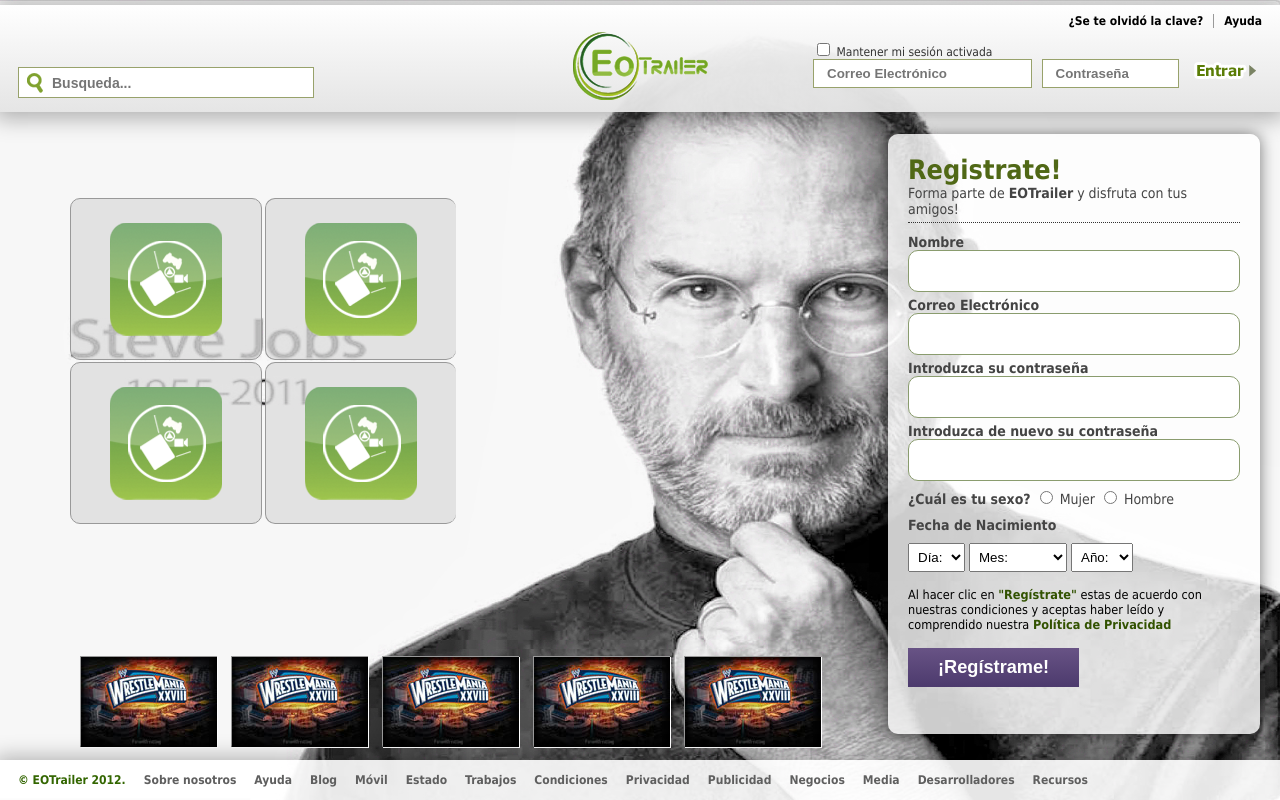
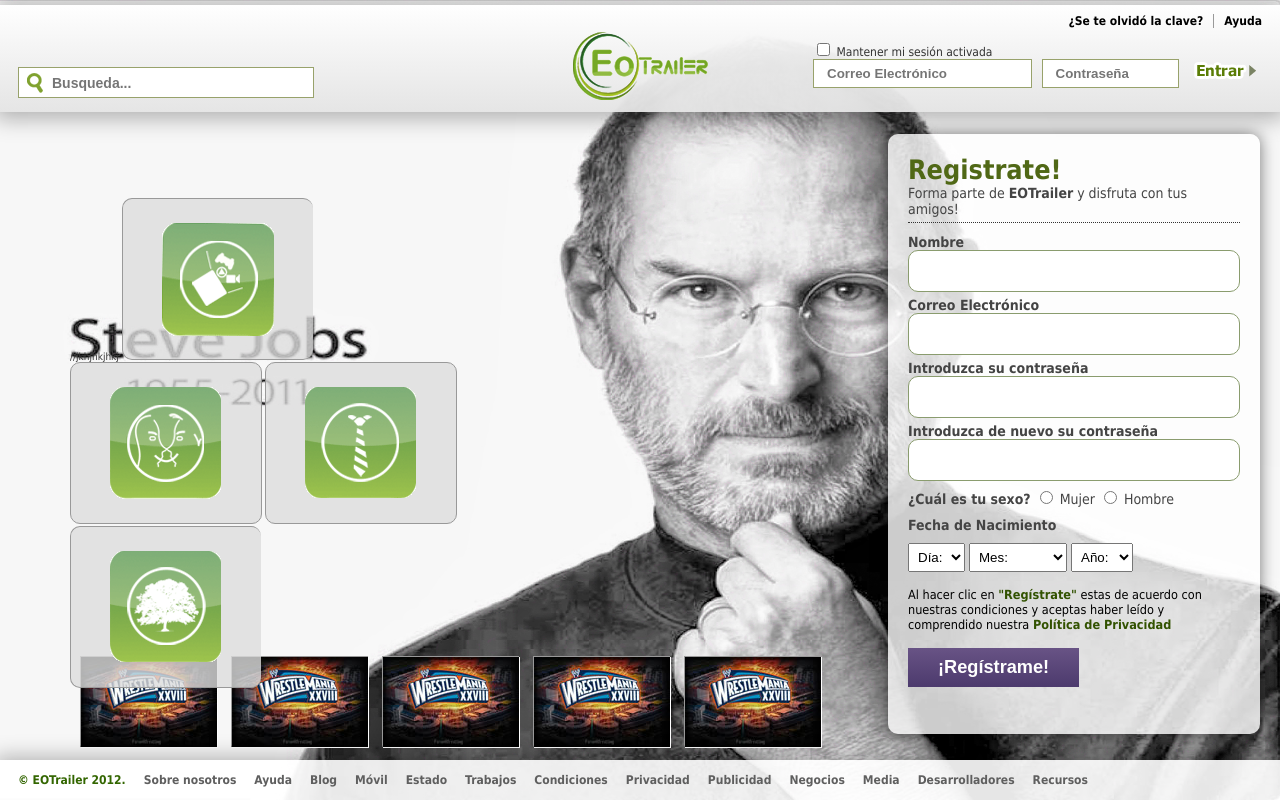
Before and after one commit to Astianax/EOT, a PHP site: page / in a window 1280 px wide. Run offline with PHP 8.4, Linux system fonts and the light colour scheme; some libraries are stand-ins or nearby versions.

Commit message:
creacion de los iconos de acceso a los diferentes loggines

```diff
--- a/Bienvenido.php
+++ b/Bienvenido.php
@@ -1,2 +1,6 @@
 <?php
-echo "Hola";?>
+include 'Entity/PersonalUserEO.php';
+$user = new PersonalUser();
+
+echo "Hola";
+?>
--- a/Css/style.css
+++ b/Css/style.css
@@ -115,16 +115,20 @@
 	top:50%;
 	margin:-56px auto 0 auto;
 	text-decoration:none;
-	background: url(../images/icons/socialsIcons.png) 0 0 no-repeat;
 }
 #eoThemes li.entertainment a {
-	background: url(../images/icons/socialsIcons.png) 0 right no-repeat;
+	background: url(../images/icons/entertainment.gif) 0 0 no-repeat;
 }
+
+#eoThemes li.profile a {
+	background: url(../images/icons/personal.gif) 0 0 no-repeat;
+}
+
 #eoThemes li.business a {
-	background: url(../images/icons/socialsIcons.png) 0 right no-repeat;
+	background: url(../images/icons/business.gif) 0 0 no-repeat;
 }
 #eoThemes li.comunity a {
-	background: url(../images/icons/socialsIcons.png) 0 right no-repeat;
+	background: url(../images/icons/comunity.gif) 0 0 no-repeat;
 }
 /****************
  SLIDER BANNER
--- a/index.php
+++ b/index.php
@@ -133,9 +133,9 @@ include 'Entity/PersonalUserEO.php';
 	<section id="content">
 		<!--Four(4) section Eotrailer (Business, Entertaiment, Personal and Community ) -->
 		<section id="eoThemes" class="border-radius10">
-			<ul>
-				<li class="profile border-radius10"><a href="#" class="escaleHover1dot15 transition-dot5"></a></li>
+			<ul>//jkhjhkjhkj
 				<li class="entertainment border-radius10 last"><a href="#" class="escaleHover1dot15 transition-dot5"></a></li>
+                                <li class="profile border-radius10"><a href="#" class="escaleHover1dot15 transition-dot5"></a></li>
 				<li class="business border-radius10 "><a href="#" class="escaleHover1dot15 transition-dot5"></a></li>
 				<li class="comunity border-radius10 last"><a href="#" class="escaleHover1dot15 transition-dot5"></a></li>
 				<div class="clear"></div>
```
Also changed, not shown: Images/icons/business.gif (added), Images/icons/comunity.gif (added), Images/icons/entertainment.gif (added), Images/icons/personal.gif (added), Images/icons/socialsIcons.png (deleted), Images/imagenes/business.gif (added), Images/imagenes/comunity.gif (added), Images/imagenes/personal.gif (added), Images/imagenes/social.png (added).
